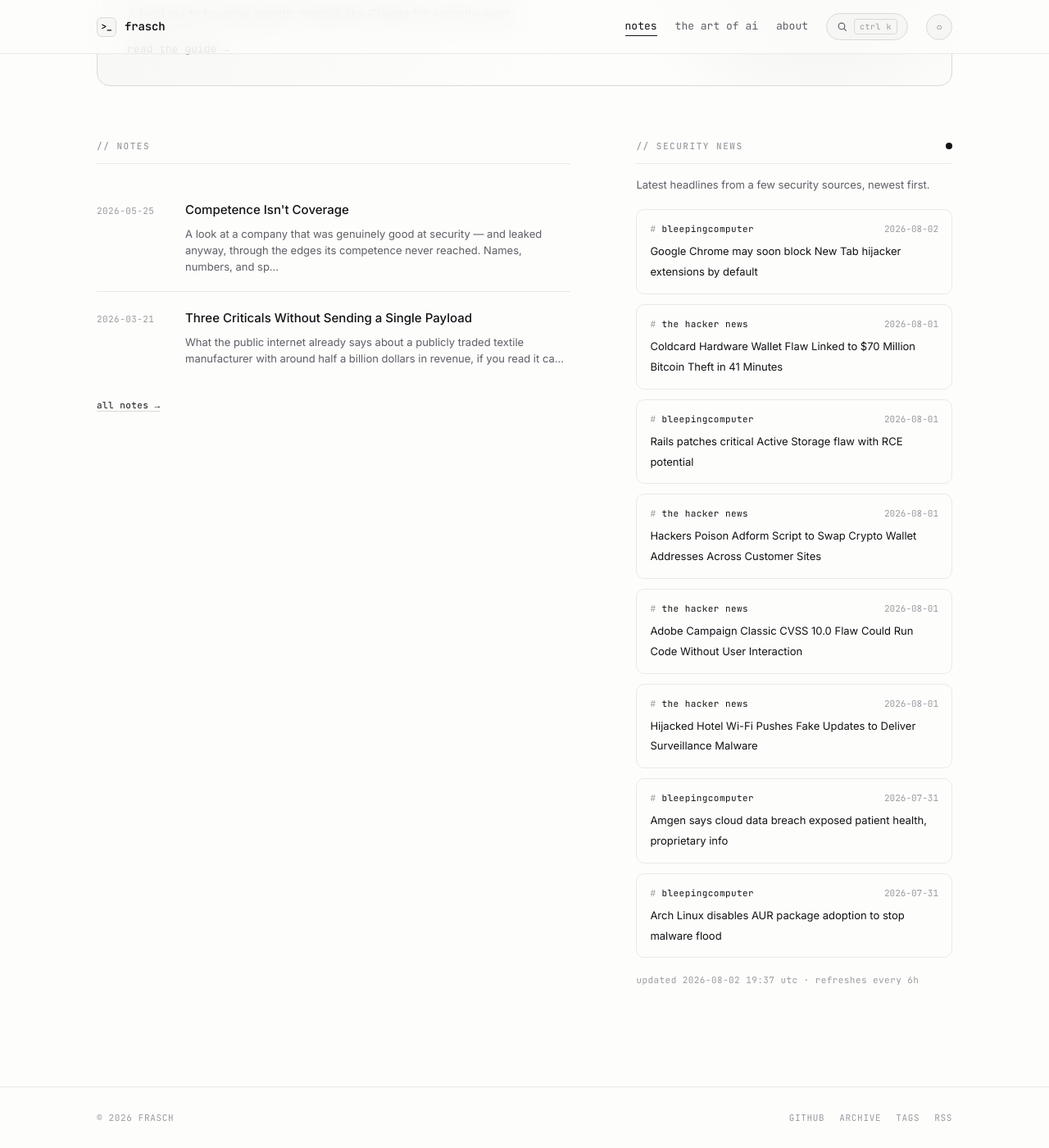
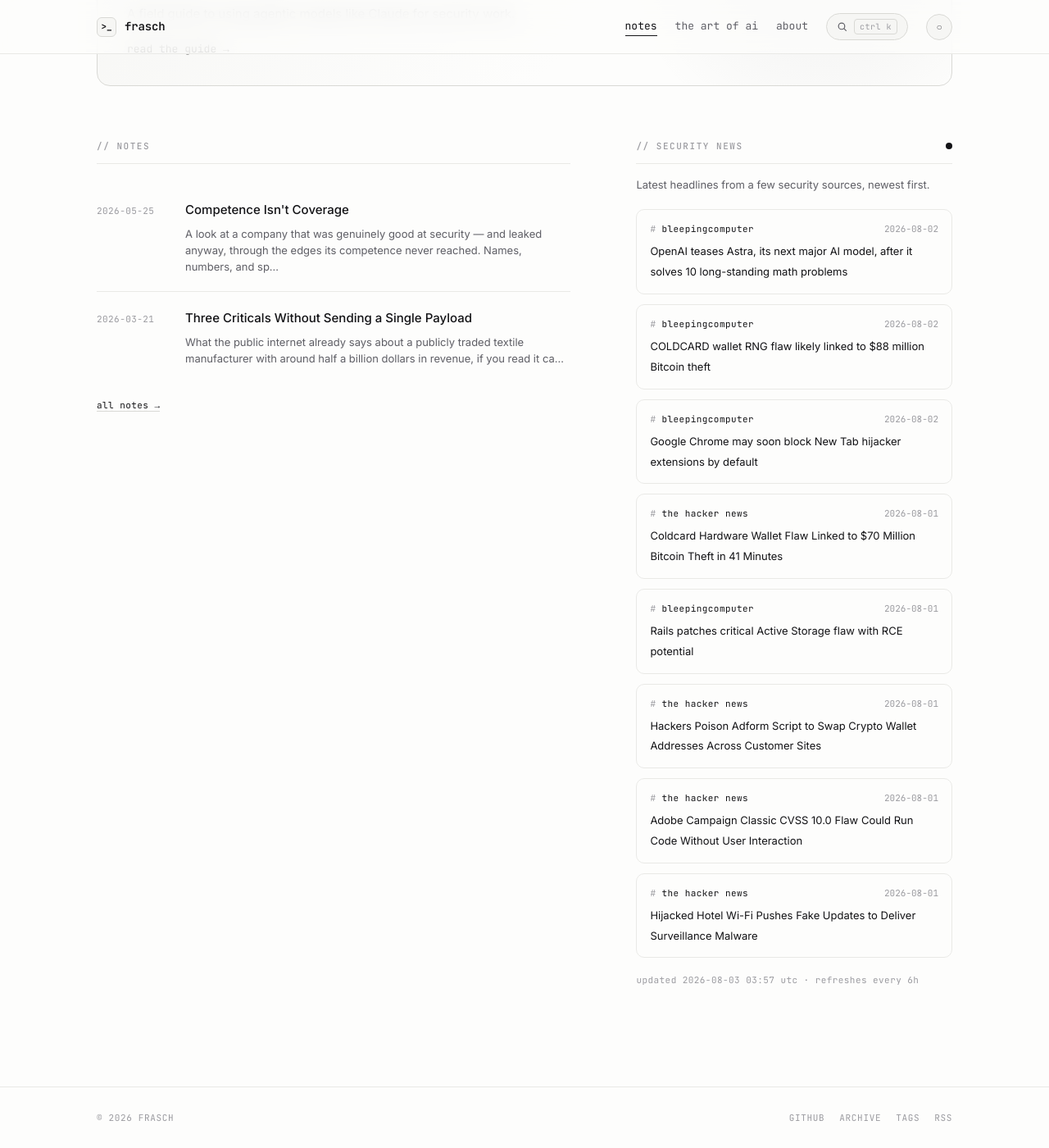
Before and after one commit to whoisfrasch/frasch, a Jekyll site: the page built from index.html, in a window 1280 px wide and 1400 px high, scrolled down 615 px. Shown: the whole window at 82% size. Built offline with Jekyll 4.4.1, drawn with Linux system fonts in a browser that asks for light colours.

Commit message:
Refresh security news feed

```diff
--- a/_data/news.json
+++ b/_data/news.json
@@ -1,6 +1,18 @@
 {
-  "updated": "2026-08-02T19:37:04Z",
+  "updated": "2026-08-03T03:57:56Z",
   "items": [
+    {
+      "source": "bleepingcomputer",
+      "title": "OpenAI teases Astra, its next major AI model, after it solves 10 long-standing math problems",
+      "link": "https://www.bleepingcomputer.com/news/artificial-intelligence/openai-teases-astra-its-next-major-ai-model-after-it-solves-10-long-standing-math-problems/",
+      "date": "2026-08-02T22:31:41Z"
+    },
+    {
+      "source": "bleepingcomputer",
+      "title": "COLDCARD wallet RNG flaw likely linked to $88 million Bitcoin theft",
+      "link": "https://www.bleepingcomputer.com/news/security/coldcard-wallet-rng-flaw-likely-linked-to-88-million-bitcoin-theft/",
+      "date": "2026-08-02T21:14:29Z"
+    },
     {
       "source": "bleepingcomputer",
       "title": "Google Chrome may soon block New Tab hijacker extensions by default",
@@ -36,18 +48,6 @@
       "title": "Hijacked Hotel Wi-Fi Pushes Fake Updates to Deliver Surveillance Malware",
       "link": "https://thehackernews.com/2026/08/hijacked-hotel-wi-fi-pushes-fake.html",
       "date": "2026-08-01T06:29:05Z"
-    },
-    {
-      "source": "bleepingcomputer",
-      "title": "Amgen says cloud data breach exposed patient health, proprietary info",
-      "link": "https://www.bleepingcomputer.com/news/security/amgen-says-cloud-data-breach-exposed-patient-health-proprietary-info/",
-      "date": "2026-07-31T22:16:42Z"
-    },
-    {
-      "source": "bleepingcomputer",
-      "title": "Arch Linux disables AUR package adoption to stop malware flood",
-      "link": "https://www.bleepingcomputer.com/news/security/arch-linux-disables-aur-package-adoption-to-stop-malware-flood/",
-      "date": "2026-07-31T21:38:08Z"
     }
   ]
 }
```
